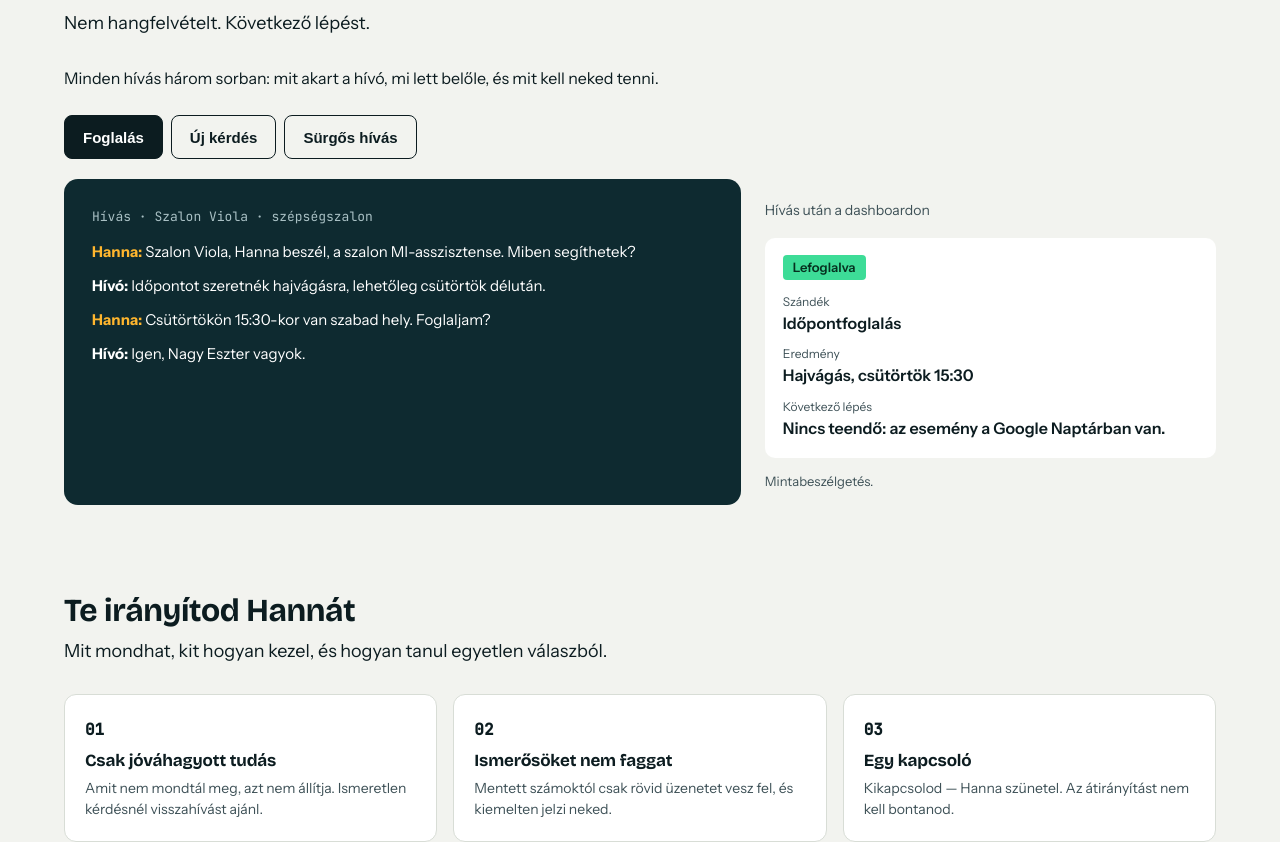
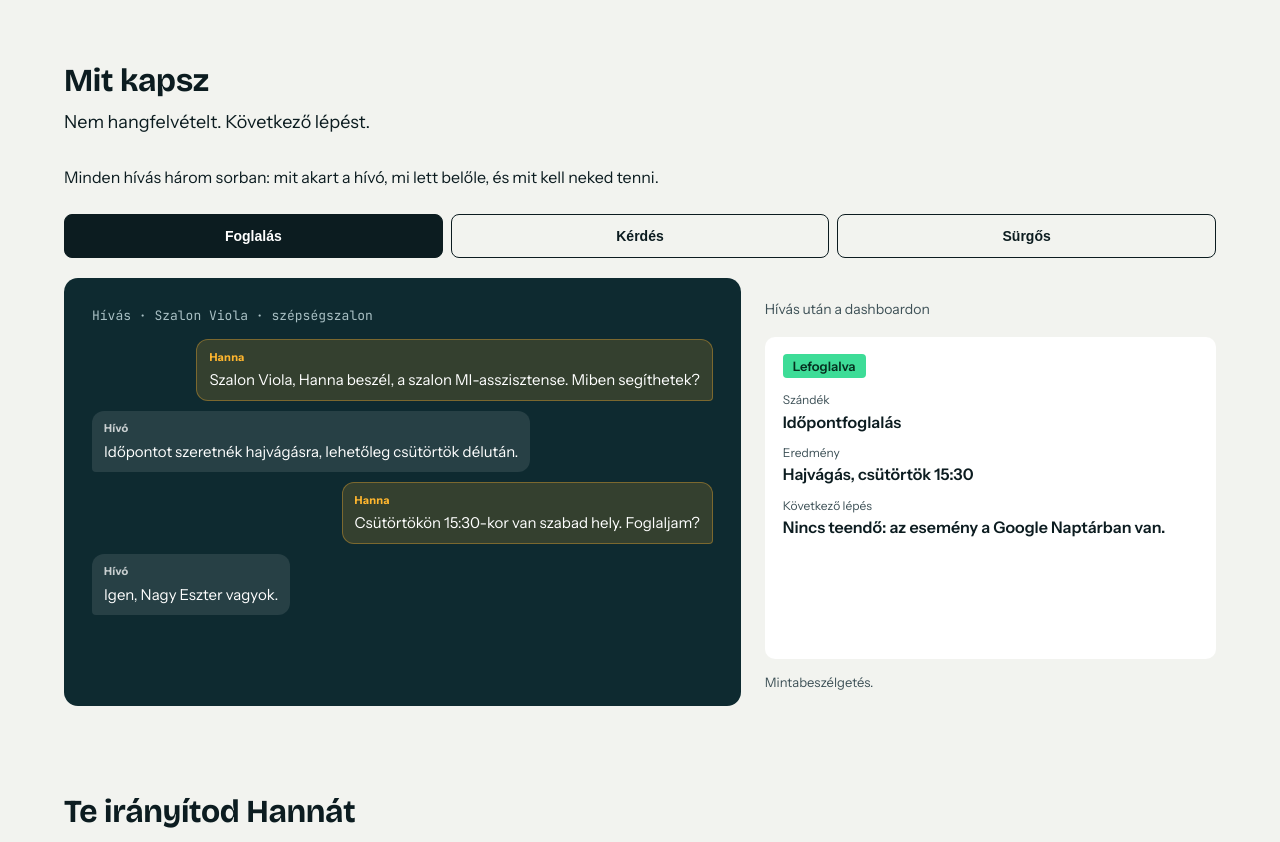
Before and after one commit to kondasviktor/dial-hanna-meta-hackathon, a Next.js app in the folder apps/web/: page / in a window 1280 px wide. Shown: the part 1747-2589 px from the top of the page. Built offline with nearby package versions, Linux system fonts and the light colour scheme; no server answers.

Commit message:
Polish landing mobile call UI and simplify the calculator maths.
Stable scenario tabs, chat-style transcripts, and a 4-week month so the weekly slider matches the estimate without a confusing 4.3× footnote.

```diff
--- a/apps/web/app/globals.css
+++ b/apps/web/app/globals.css
@@ -186,16 +186,51 @@ h1, h2, h3 {
   color: #fff;
   border-radius: 14px;
   padding: 28px;
+  min-width: 0;
 }
 .panel-caption { font-size: 13px; color: #a9c0c4; margin: 0 0 12px; }
 .panel-after { font-size: 14px; color: var(--muted); margin: 20px 0 8px; }
 .hero-panel .panel-after { color: #d6e4e6; }
 .panel-note { font-size: 12px; color: #a9c0c4; margin: 12px 0 0; }
 
-.transcript p.tline { margin: 0 0 10px; font-size: 15px; }
-.transcript p.tline.compact { font-size: 14px; }
-.who-hanna { color: var(--amber); }
-.who-caller { color: #fff; }
+.transcript {
+  display: flex;
+  flex-direction: column;
+  gap: 10px;
+}
+.bubble {
+  max-width: 92%;
+  padding: 10px 12px;
+  border-radius: 12px;
+  line-height: 1.4;
+}
+.bubble-caller {
+  align-self: flex-start;
+  background: rgba(255, 255, 255, 0.1);
+  border-bottom-left-radius: 4px;
+}
+.bubble-hanna {
+  align-self: flex-end;
+  background: rgba(255, 182, 46, 0.16);
+  border: 1px solid rgba(255, 182, 46, 0.35);
+  border-bottom-right-radius: 4px;
+}
+.bubble-who {
+  display: block;
+  font-size: 11px;
+  font-weight: 700;
+  letter-spacing: 0.02em;
+  margin-bottom: 4px;
+  opacity: 0.75;
+}
+.bubble-hanna .bubble-who { color: var(--amber); opacity: 1; }
+.bubble-text {
+  margin: 0;
+  font-size: 15px;
+  color: #fff;
+}
+.transcript-compact .bubble { padding: 8px 10px; }
+.transcript-compact .bubble-text { font-size: 14px; }
 
 .outcome {
   background: var(--card);
@@ -252,22 +287,42 @@ h1, h2, h3 {
 }
 
 /* tabs + call grid */
-.tabs { display: flex; gap: 8px; margin-bottom: 20px; flex-wrap: wrap; }
+.tabs {
+  display: grid;
+  grid-template-columns: repeat(3, minmax(0, 1fr));
+  gap: 8px;
+  margin-bottom: 20px;
+}
 .tab {
   background: transparent;
   color: var(--ink);
   border: 1px solid var(--ink);
   border-radius: 8px;
-  padding: 8px 18px;
+  padding: 10px 12px;
   min-height: 44px;
   display: inline-flex;
   align-items: center;
   justify-content: center;
   cursor: pointer;
-  font-size: 15px;
+  font-size: 14px;
   font-weight: 600;
+  white-space: nowrap;
+  text-align: center;
+  width: 100%;
 }
 .tab.active { background: var(--ink); color: #fff; }
+.call-stage {
+  display: grid;
+}
+.call-stage > .call-grid {
+  grid-area: 1 / 1;
+  visibility: hidden;
+  pointer-events: none;
+}
+.call-stage > .call-grid.is-active {
+  visibility: visible;
+  pointer-events: auto;
+}
 .call-grid {
   display: grid;
   grid-template-columns: 1.2fr 0.8fr;
@@ -276,6 +331,7 @@ h1, h2, h3 {
 }
 .call-side { display: flex; flex-direction: column; min-width: 0; }
 .call-side .outcome { flex: 1; }
+.calc-note { margin: 12px 0 0; }
 
 /* score + checks */
 .score-grid {
@@ -735,9 +791,14 @@ h1, h2, h3 {
 }
 
 @media (max-width: 960px) {
-  .hero { grid-template-columns: 1fr; gap: 32px; padding: 40px 20px 48px; }
+  .hero { grid-template-columns: 1fr; gap: 28px; padding: 36px 20px 40px; }
   .hero h1 { font-size: clamp(32px, 8vw, 40px); }
   .hero-copy .lede { font-size: 17px; }
+  .hero-panel {
+    width: 100%;
+    max-width: 28rem;
+    margin-inline: auto;
+  }
   .values { grid-template-columns: 1fr 1fr; gap: 24px 0; }
   .value + .value { border-left: none; padding-left: 0; }
   .call-grid, .score-grid, .calc-grid, .dash-cols { grid-template-columns: 1fr; }
@@ -765,16 +826,20 @@ h1, h2, h3 {
   .section { padding-left: 20px; padding-right: 20px; }
   .cta-row { flex-wrap: wrap; }
   .btn { padding: 12px 18px; }
-  .tabs { overflow-x: auto; -webkit-overflow-scrolling: touch; }
+  .tab { font-size: 13px; padding: 10px 6px; }
+  .bubble { max-width: 100%; }
 }
 
 @media (max-width: 560px) {
   .values { grid-template-columns: 1fr; }
   .owner-grid { grid-template-columns: 1fr; }
   .kpis { grid-template-columns: 1fr; }
-  .hero-panel, .call-panel { padding: 16px; }
+  .hero-panel, .call-panel { padding: 18px 16px; }
+  .hero-panel { max-width: none; }
   .plan-price { font-size: 28px; }
   .site-header .btn-sm { padding: 8px 12px; font-size: 13px; }
+  .tab { font-size: 12px; letter-spacing: -0.01em; }
+  .calc-rev { font-size: 32px; }
 }
 
 @media (prefers-reduced-motion: reduce) {
--- a/apps/web/app/landing.tsx
+++ b/apps/web/app/landing.tsx
@@ -75,14 +75,15 @@ function Transcript({
   compact?: boolean;
 }) {
   return (
-    <div className="transcript">
+    <div className={compact ? "transcript transcript-compact" : "transcript"}>
       {lines.map((l, i) => (
-        <p key={i} className={compact ? "tline compact" : "tline"}>
-          <strong className={l.hanna ? "who-hanna" : "who-caller"}>
-            {l.who}:
-          </strong>{" "}
-          {l.text}
-        </p>
+        <div
+          key={i}
+          className={l.hanna ? "bubble bubble-hanna" : "bubble bubble-caller"}
+        >
+          <span className="bubble-who">{l.who}</span>
+          <p className="bubble-text">{l.text}</p>
+        </div>
       ))}
     </div>
   );
@@ -204,7 +205,6 @@ function HowItWorks({ d }: { d: LandingDict }) {
 function CallTabs({ d, lang }: { d: LandingDict; lang: Lang }) {
   const [tab, setTab] = useState(0);
   const list = scenarios[lang];
-  const sc = list[tab];
   return (
     <Section id="get" title={d.getTitle} sub={d.getSub}>
       <p className="section-note">{d.tabsNote}</p>
@@ -212,6 +212,7 @@ function CallTabs({ d, lang }: { d: LandingDict; lang: Lang }) {
         {list.map((s, i) => (
           <button
             key={s.label}
+            type="button"
             role="tab"
             aria-selected={tab === i}
             onClick={() => setTab(i)}
@@ -221,7 +222,15 @@ function CallTabs({ d, lang }: { d: LandingDict; lang: Lang }) {
           </button>
         ))}
       </div>
-      <div className="call-grid">
+      {/* Stack every scenario in one grid cell so height stays stable when switching tabs. */}
+      <div className="call-stage">
+        {list.map((sc, i) => (
+          <div
+            key={sc.label}
+            className={i === tab ? "call-grid is-active" : "call-grid"}
+            role="tabpanel"
+            aria-hidden={i !== tab}
+          >
             <div className="call-panel">
               <p className="panel-caption mono">
                 {d.callLabel} · {sc.biz}
@@ -233,6 +242,8 @@ function CallTabs({ d, lang }: { d: LandingDict; lang: Lang }) {
               <OutcomeCard d={d} sc={sc} />
               <p className="muted small">{d.hero.demoNote}</p>
             </div>
+          </div>
+        ))}
       </div>
     </Section>
   );
@@ -338,9 +349,10 @@ function Calc({ d, lang }: { d: LandingDict; lang: Lang }) {
           </p>
         </div>
       </div>
-      <p className="muted small">
-        {d.calc.formula} {d.calcDisclaimer}
+      <p className="muted small calc-note">
+        {d.calcDisclaimer}
       </p>
+      <p className="muted small calc-note">{d.calc.formula}</p>
     </Section>
   );
 }
--- a/apps/web/src/i18n/landing.ts
+++ b/apps/web/src/i18n/landing.ts
@@ -300,7 +300,7 @@ const hu: LandingDict = {
     needUnit: "db / hó",
     verdictOk: (orders, need) => `A saját becslésed szerint havonta ${orders} új megrendelés érkezne, a Pro havidíjához ${need} kell.`,
     verdictShort: (orders, need) => `A saját becslésed szerint a Pro havidíjához havonta ${need} megrendelés kellene, te ${orders}-et becsülsz.`,
-    formula: "Számítás: heti hívás × 4,3 hét × (fizető arány ÷ 100) × átlagérték.",
+    formula: "A havi becslés a heti számaidból készül (heti hívás × 4 × fizető arány × átlagérték).",
   },
   pricingTitle: "Árak",
   pricingSub: "Átlátható árak, csendes leállás nélkül.",
@@ -582,7 +582,7 @@ const en: LandingDict = {
     needUnit: "jobs / mo",
     verdictOk: (orders, need) => `By your own estimate, ${orders} new jobs a month would arrive; the Pro fee needs ${need}.`,
     verdictShort: (orders, need) => `By your own estimate, the Pro fee would need ${need} jobs a month; you estimate ${orders}.`,
-    formula: "Calculation: weekly calls × 4.3 weeks × (paying share ÷ 100) × average value.",
+    formula: "The monthly estimate comes from your weekly figures (weekly calls × 4 × paying share × average value).",
   },
   pricingTitle: "Pricing",
   pricingSub: "Clear prices, no silent shutdown.",
@@ -716,7 +716,7 @@ export const scenarios: Record<Lang, Scenario[]> = {
       ],
     },
     {
-      label: "Új kérdés",
+      label: "Kérdés",
       biz: "Gyors Műhely · autószerviz",
       chip: "Hiányzó válasz",
       chipBg: "#FFB62E",
@@ -732,7 +732,7 @@ export const scenarios: Record<Lang, Scenario[]> = {
       ],
     },
     {
-      label: "Sürgős hívás",
+      label: "Sürgős",
       biz: "Hideg-Meleg Szerviz · szakipar",
       chip: "Sürgős",
       chipBg: "#F9DDD5",
@@ -765,7 +765,7 @@ export const scenarios: Record<Lang, Scenario[]> = {
       ],
     },
     {
-      label: "New question",
+      label: "Question",
       biz: "Gyors Műhely · auto repair",
       chip: "Unanswered",
       chipBg: "#FFB62E",
@@ -781,7 +781,7 @@ export const scenarios: Record<Lang, Scenario[]> = {
       ],
     },
     {
-      label: "Urgent call",
+      label: "Urgent",
       biz: "Hideg-Meleg Szerviz · trades",
       chip: "Urgent",
       chipBg: "#F9DDD5",
--- a/apps/web/src/lib/calculator.ts
+++ b/apps/web/src/lib/calculator.ts
@@ -14,8 +14,12 @@ export interface CalcResult {
   jobsToCoverPlan: number;
 }
 
+/** Approximate weeks in a calendar month — kept as a round 4 so the UI ties
+ *  to the weekly slider (e.g. 20/week → 80/month before conversion share). */
+const WEEKS_PER_MONTH = 4;
+
 export function calculate(input: CalcInput, planHuf = 34900): CalcResult {
-  const jobs = (input.missedPerWeek * 4.3 * input.payingSharePct) / 100;
+  const jobs = (input.missedPerWeek * WEEKS_PER_MONTH * input.payingSharePct) / 100;
   const revenue = Math.round(jobs * input.avgJobHuf);
   return {
     jobsPerMonth: Math.round(jobs * 10) / 10,
```
Also changed, not shown: 1 other file (tests, documents, lock files or other folders). Lines whose indentation alone changed are shown as unchanged.
